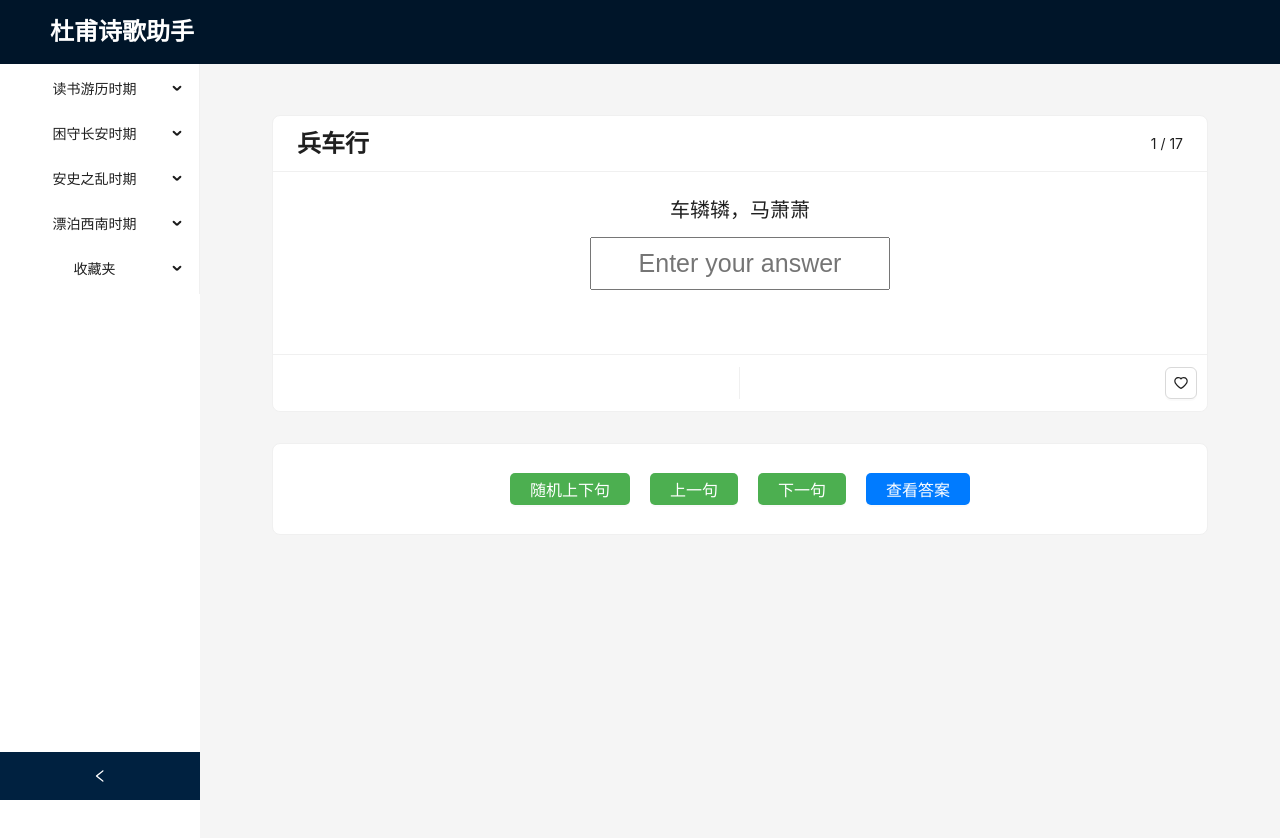
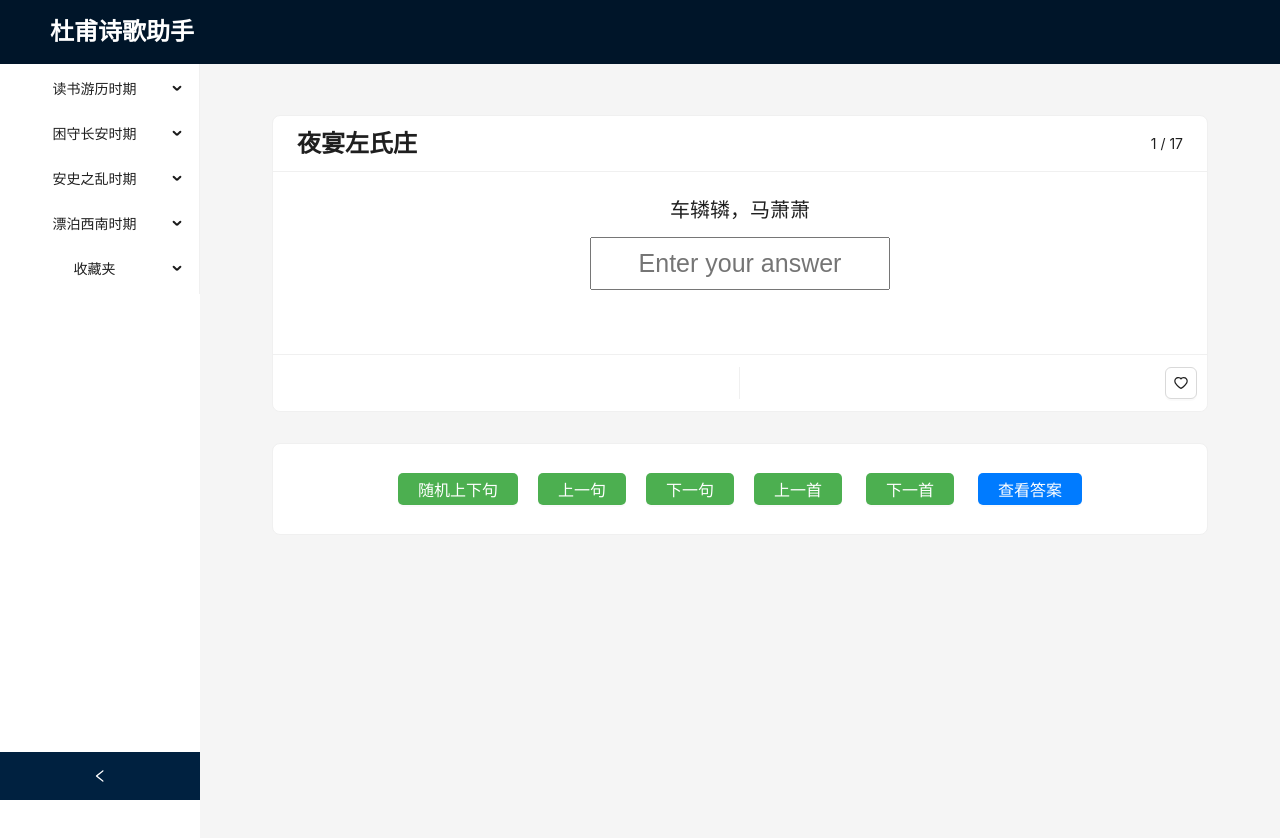
Before and after one commit to achievingKoala/dufu-app, a React (Create React App) app: page / in a window 1280 px wide. Shown: the top 838 px of the page. Built offline with nearby package versions, Linux system fonts and the light colour scheme.

Commit message:
next previou poem

```diff
--- a/src/App.js
+++ b/src/App.js
@@ -17,7 +17,7 @@ const App = () => {
   const [feedback, setFeedback] = useState('');
   const [showCorrectAnswer, setShowCorrectAnswer] = useState(false); // 用于显示正确答案
   const [quizData, setQuizData] = useState(PoemData3);
-  const [currentTitle, setCurrentTitle] = useState('兵车行');
+  const [currentTitle, setCurrentTitle] = useState('夜宴左氏庄');
   const [collectedSentences, setCollectedSentences] = useState([]);
   const [collapsed, setCollapsed] = useState(false); // 添加状态以控制侧边栏的隐藏
 
@@ -91,25 +91,6 @@ const App = () => {
     }
   };
 
-  const qDiv =
-    <div className='question-section'>
-      <div className='question-text'>{quizData[currentQuestion].questionText}</div>
-    </div>
-
-  const qDiv2 =
-    <div className='question-section'>
-      <div className='question-text'>{quizData[currentQuestion].correctAnswer}</div>
-    </div>
-
-  const aDiv =
-    <div className='answer-section'>
-      <input
-        type='text'
-        value={userAnswer}
-        onChange={handleAnswerInput}
-        placeholder='Enter your answer'
-      />
-    </div>
 
   const questionSpan =
     <span className='question-text'> {quizData[currentQuestion].questionText}</span>
@@ -151,6 +132,12 @@ const App = () => {
         setUserAnswer('');
         setShowCorrectAnswer(false);
         setCurrentQuestion(currentQuestion === 0 ? quizData.length - 1 : currentQuestion - 1);
+      }
+      if (event.key === '}') { // Add shortcut for next poem
+        handleNextPoem();
+      }
+      if (event.key =='{') {
+        handlePreviousPoem();
       }
     };
 
@@ -211,6 +198,35 @@ const App = () => {
     setUserAnswer('');
     setShowCorrectAnswer(false);
     setCurrentQuestion(currentQuestion === quizData.length - 1 ? 0 : currentQuestion + 1);
+  };
+
+  const handlePreviousPoem = () => {
+    // Logic to go to the previous poem
+    const currentIndex = Object.keys(poemDic).findIndex(key => key === currentTitle);
+    const previousIndex = (currentIndex === 0) ? Object.keys(poemDic).length - 1 : currentIndex - 1;
+    const preTitle = Object.keys(poemDic)[previousIndex];
+    const previousPoem = poemDic[preTitle];
+    setCurrentTitle(preTitle);
+    setQuizData(previousPoem); // Assuming each poem has a 'data' property
+    setCurrentQuestion(0);
+    setUserAnswer('');
+    setFeedback('');
+    setShowCorrectAnswer(false);
+  };
+
+  const handleNextPoem = () => {
+    // Logic to go to the next poem
+
+    const currentIndex = Object.keys(poemDic).findIndex(key => key === currentTitle);
+    const nextIndex = (currentIndex === Object.keys(poemDic).length - 1) ? 0 : currentIndex + 1;
+    const nextTitle = Object.keys(poemDic)[nextIndex]
+    const nextPoem = poemDic[nextTitle];
+    setCurrentTitle(nextTitle);
+    setQuizData(nextPoem); // Assuming each poem has a 'data' property
+    setCurrentQuestion(0);
+    setUserAnswer('');
+    setFeedback('');
+    setShowCorrectAnswer(false);
   };
 
   const toggleShowAnswer = () => {
@@ -337,6 +353,13 @@ const App = () => {
                 <Button onClick={handleNextSentence} style={buttonStyle}>下一句</Button>
               </Tooltip>
 
+              <Tooltip title="Previous Poem">
+                <Button onClick={handlePreviousPoem} style={buttonStyle}>上一首</Button> {/* 新增按钮 */}
+              </Tooltip>
+              <Tooltip title="Shortcut: }">
+                <Button onClick={handleNextPoem} style={buttonStyle}>下一首</Button> {/* 新增按钮 */}
+              </Tooltip>
+
               <Tooltip title="Shortcut: =">
                 <Button
                   onClick={toggleShowAnswer}
--- a/src/QuizData.js
+++ b/src/QuizData.js
@@ -556,19 +556,22 @@ const yueye = [
 ]
 
 const poemDic = {
+  '夜宴左氏庄': yeyan,
+  '登兖州城楼': yanzhou,
+
   '兵车行': PoemData3,
   '丽人行': lirenxing,
-  '存殁': cunmo,
+  '春日忆李白': libai1,
+
   '月夜': yueye,
   '哀江头': PoemData2,
-  '春日忆李白': libai1,
+
   '秋兴八首其二': qiuxing2,
   '秋兴八首其三': qiuxing3,
   '秋兴八首其四': qiuxing4,
   '秋兴八首其六': qiuxing6,
   '丹青引赠曹将军霸': caoba,
-  '夜宴左氏庄': yeyan,
-  '登兖州城楼': yanzhou,
+  '存殁': cunmo,
   '清明': qingming,
   '忆昔其二': yixi2,
   '狂夫': kuangfu,
```
